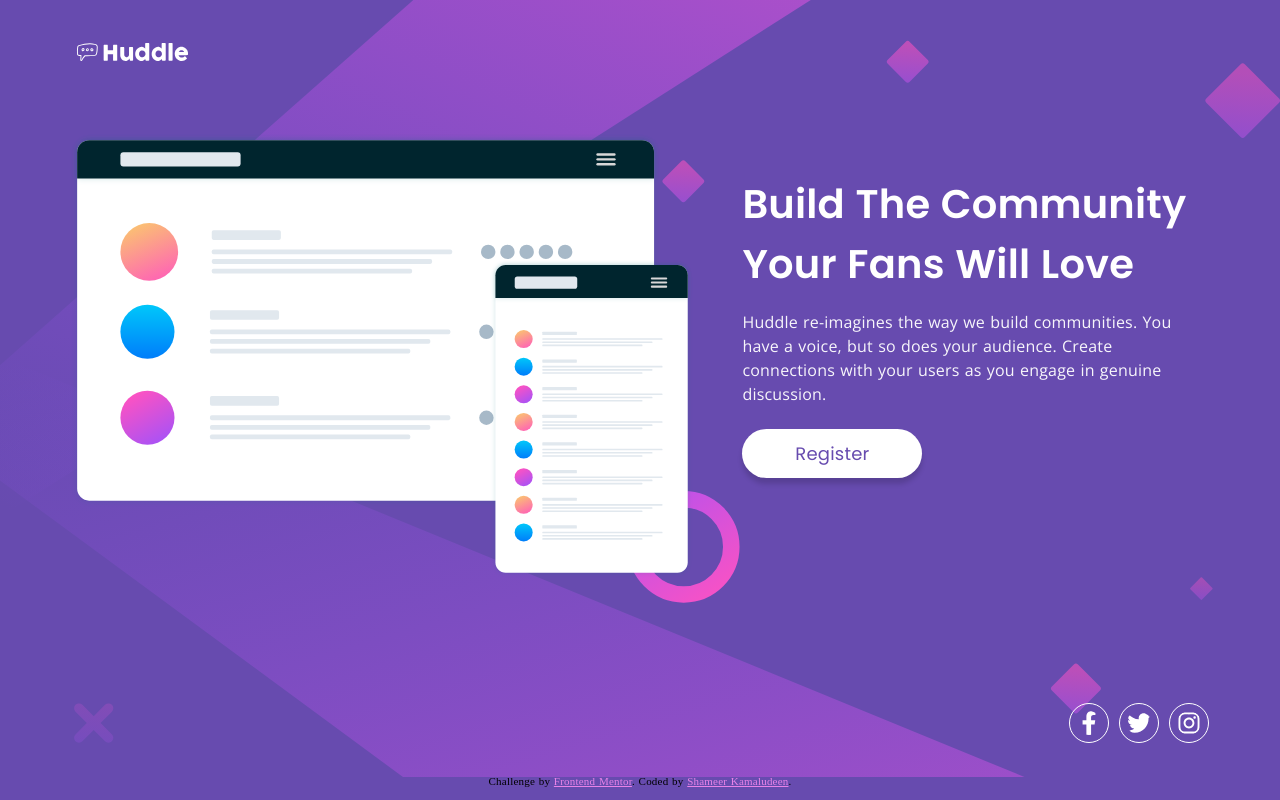
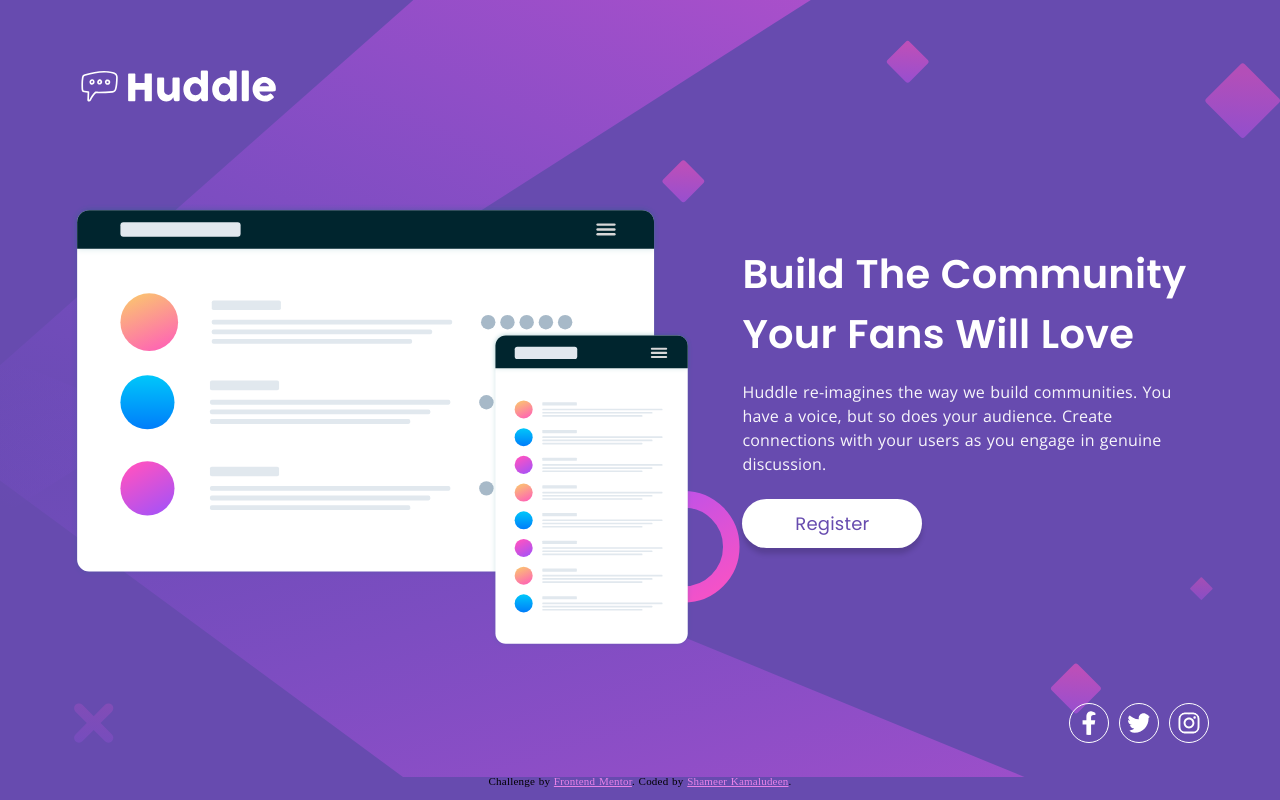
Before and after one commit to shameerkamaludeen/huddle-landing-page-with-single-introductory-section, a plain HTML site: page index.html in a window 1280 px wide. Drawn offline with nearby package versions, Linux system fonts and the light colour scheme.

Commit message:
logo size fixed

```diff
--- a/styles/style.css
+++ b/styles/style.css
@@ -208,6 +208,16 @@ footer .wrapper-share svg:last-child {
         font-size: 1.125rem;
     }
 
+    /* || Header */
+
+    header .wrapper-logo {
+        margin: 6em 0 9em;
+    }
+
+    header .wrapper-logo img {
+        width: 21em;
+    }
+
     /* || Section intro */
 
     .section-intro .wrapper-desc > a {
```
